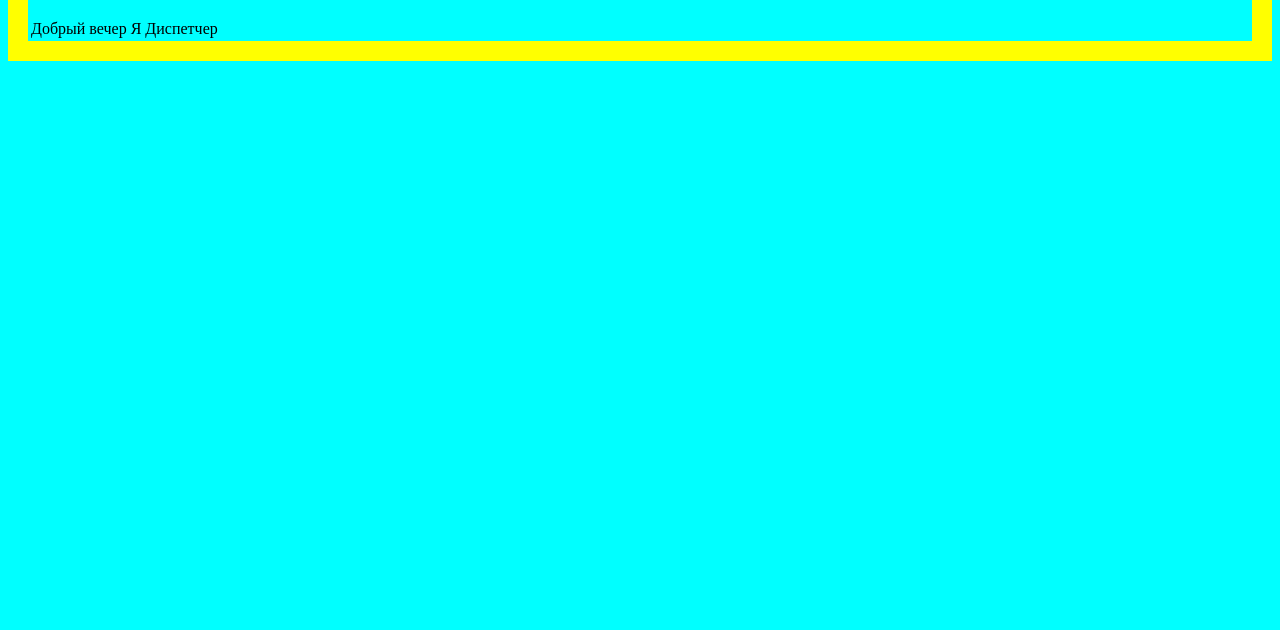
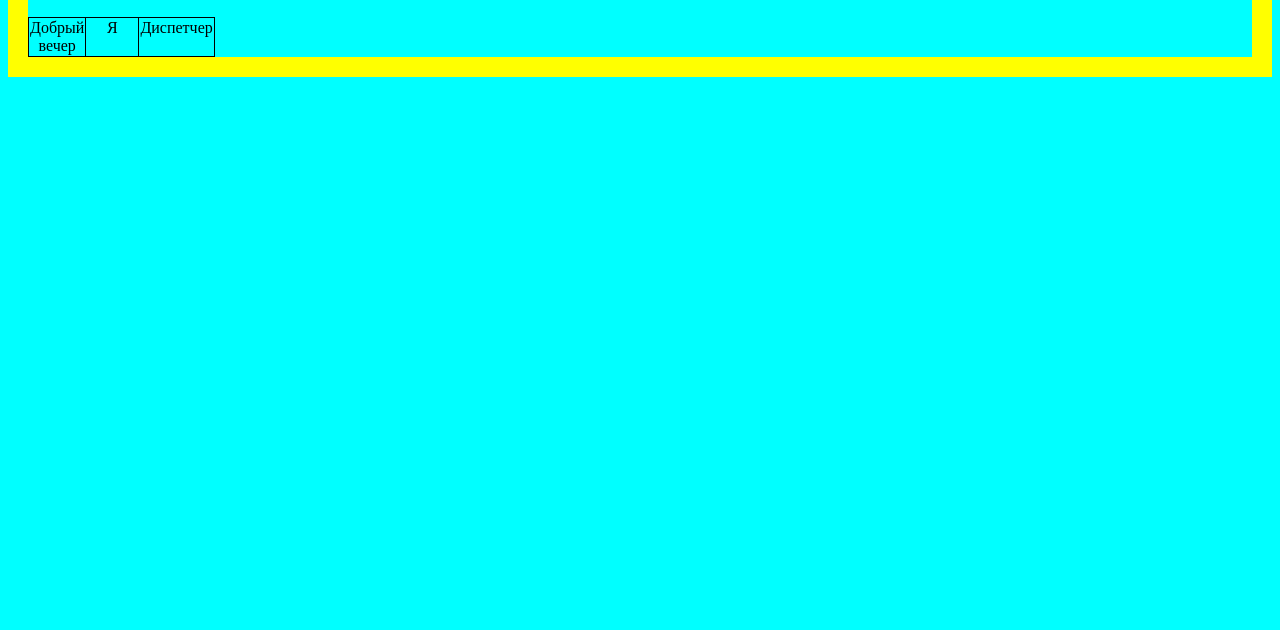
Before and after one commit to Pro100JlUDiN/evolution, a plain HTML site: page index.html in a window 1280 px wide. Shown: the part 170-800 px from the top of the page. Drawn offline with Linux system fonts and the light colour scheme.

Commit message:
Добавил стили для таблицы

```diff
--- a/styles/styles.css
+++ b/styles/styles.css
@@ -7,3 +7,12 @@ body{
     color: #656565;
     font-size: 32px;
 }
+.dispetcher{
+    border-collapse: collapse;
+}
+.dispetcher td{
+    border: 1px solid black;
+    width: 50px;
+    text-align: center;
+    vertical-align: top;
+}
```
